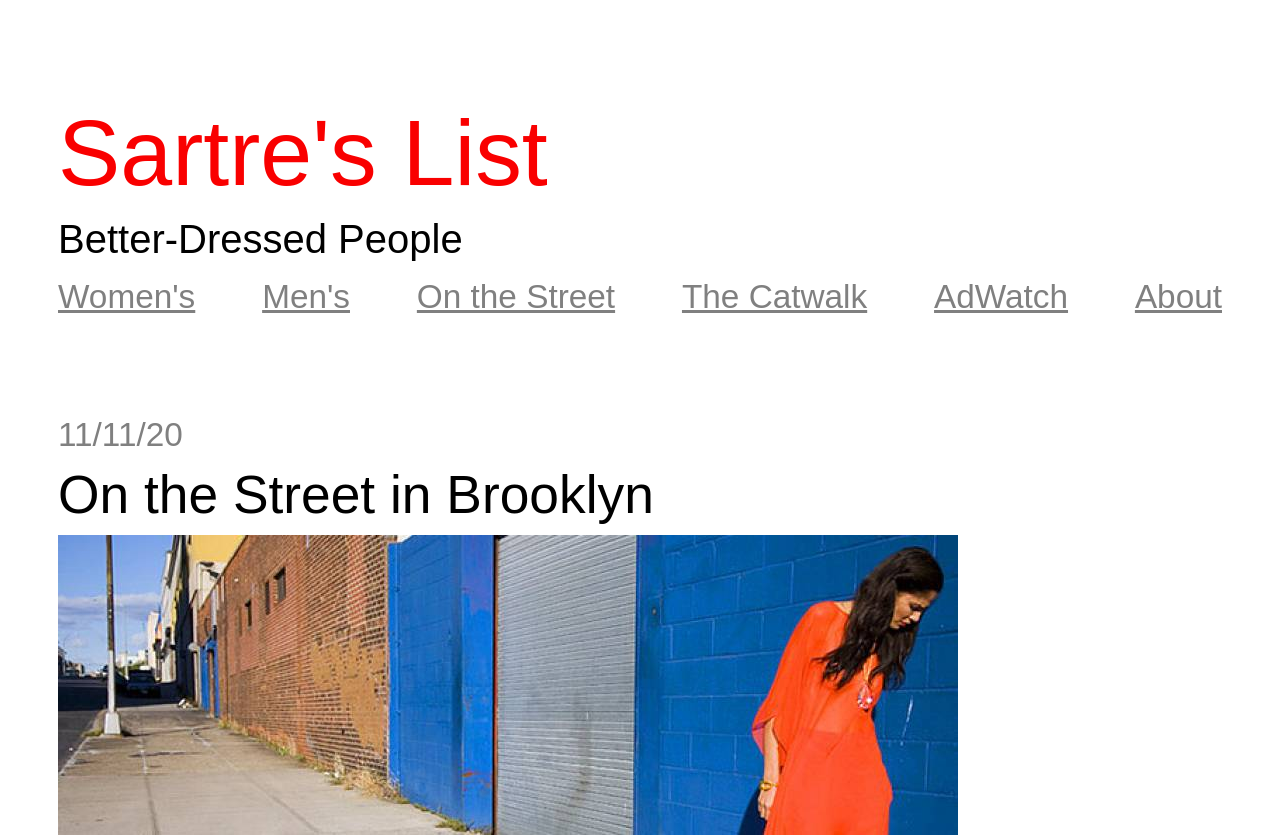
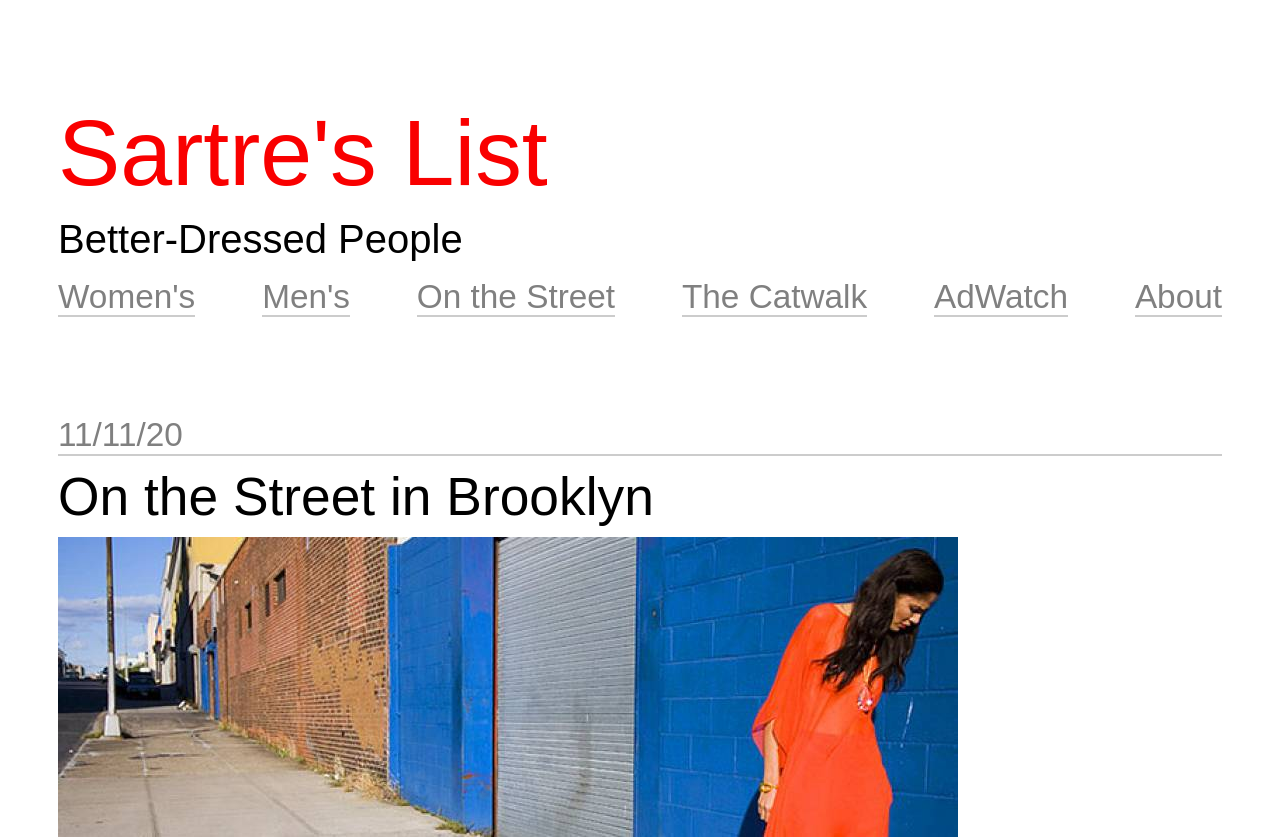
Before and after one commit to awatersny/ReactFashionBlogLab, a React (Vite) app: page / in a window 1280 px wide. Shown: the top 839 px of the page. Built offline with nearby package versions, Linux system fonts and the light colour scheme.

Commit message:
Update Styling

```diff
--- a/src/App.css
+++ b/src/App.css
@@ -28,6 +28,8 @@ div {
 .date, .copyright, .header{
   color: gray;
   font-size: 25pt;
+  text-decoration: none;
+  border-bottom: 2px solid #ccc;
 }
 
 .footer, h5, .title{
```
